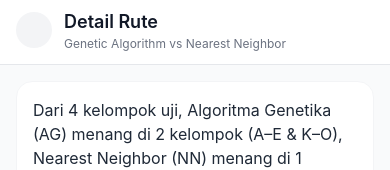
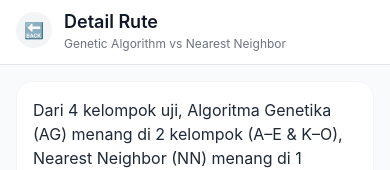
Before and after one commit to ShiroKatsuya/Short-Route, a React Native app: screen /Detail_Rute in a window 390 px wide. Shown: the top 170 px of the page. Built offline with nearby package versions, Linux system fonts and the light colour scheme.

Commit message:
major update

```diff
--- a/screens/Detail_Rute.tsx
+++ b/screens/Detail_Rute.tsx
@@ -160,7 +160,7 @@ export default function Detail_Rute() {
             onPress={() => navigation.navigate("Maps")}
             className="mr-3 h-9 w-9 items-center justify-center rounded-full bg-gray-100"
           >
-            {/* <Text className="text-xl text-gray-700">←</Text> */}
+            <Text className="text-base text-gray-700">🔙</Text>
           </TouchableOpacity>
           <View>
             <Text className="text-lg font-semibold text-gray-900">Detail Rute</Text>
```
